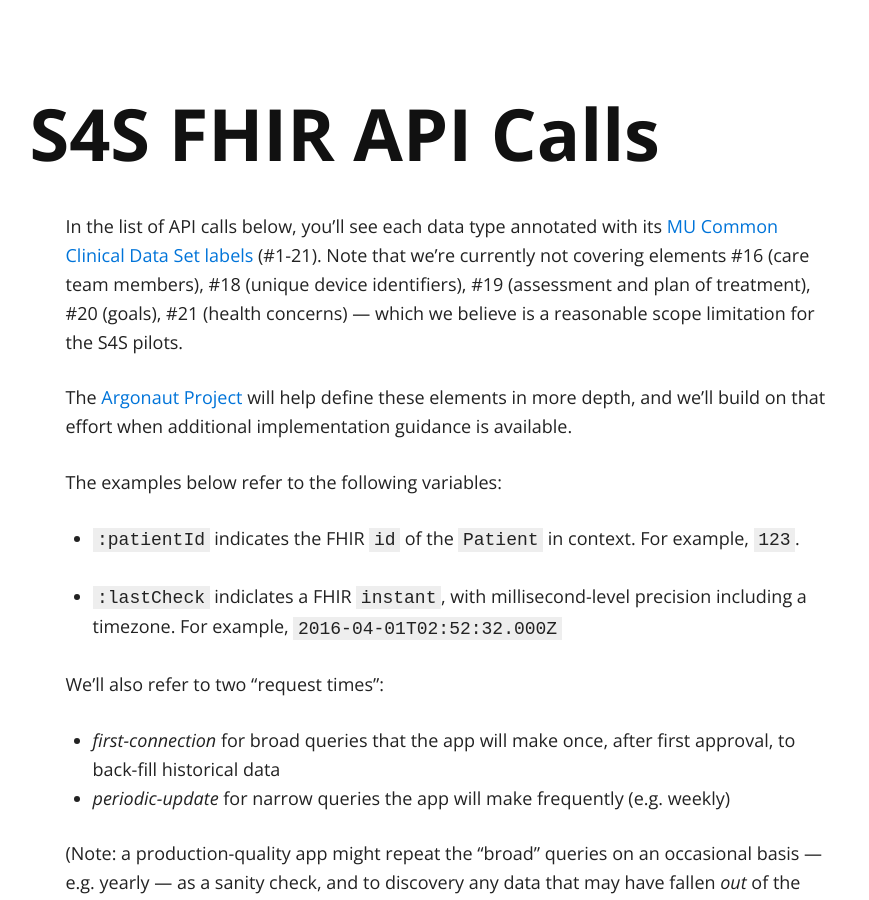
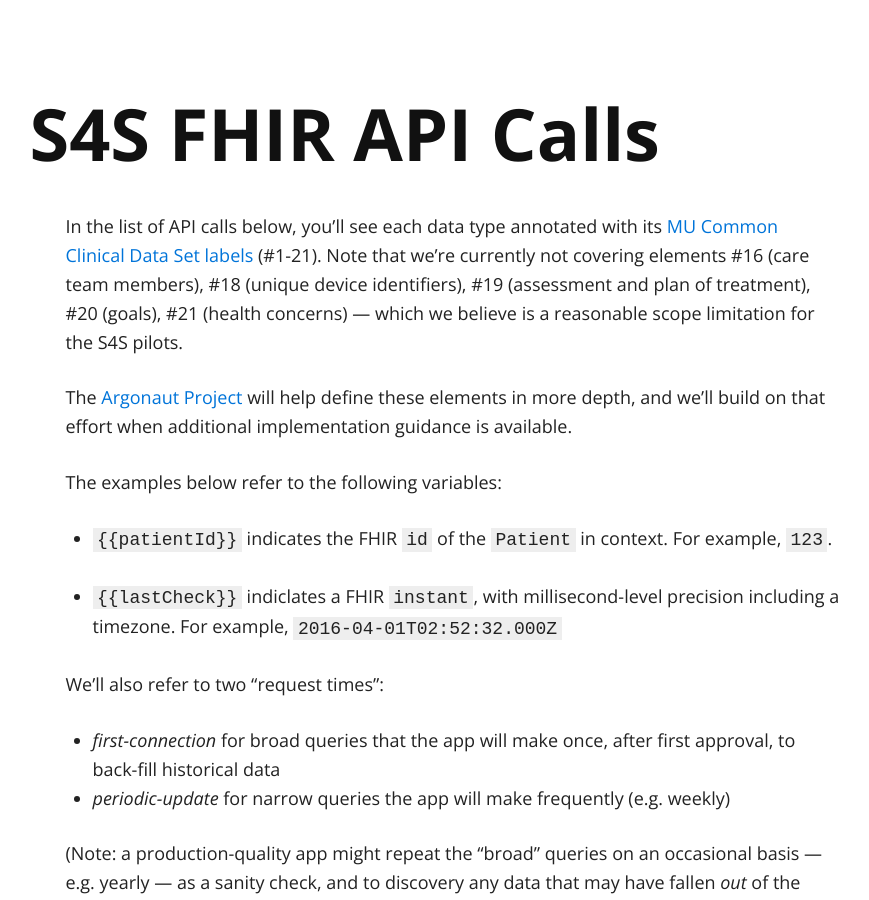
Before and after one commit to sync-for-science/sync-for-science.github.io, a Jekyll site: the page built from api-calls/index.md, in a window 1280 px wide and 900 px high. Shown: the whole window, without its empty margins (187-1056 px from the left). Built offline with Jekyll 4.4.1, drawn with Linux system fonts in a browser that asks for light colours; nearby versions of some CDN libraries; part of the change alters nothing that is shown.

```diff
--- a/api-calls/index.md
+++ b/api-calls/index.md
@@ -10,9 +10,9 @@ The [Argonaut Project](http://argonautwiki.hl7.org/index.php?title=Main_Page) wi
 
 The examples below refer to the following variables:
 
- * `:patientId` indicates the FHIR `id` of the `Patient` in context. For example, `123`.
-
- * `:lastCheck` indiclates a FHIR `instant`, with millisecond-level precision including a timezone. For example, `2016-04-01T02:52:32.000Z`
+ * `{% raw %}{{patientId}}{% endraw %}` indicates the FHIR `id` of the `Patient` in context. For example, `123`.
+
+ * `{% raw %}{{lastCheck}}{% endraw %}` indiclates a FHIR `instant`, with millisecond-level precision including a timezone. For example, `2016-04-01T02:52:32.000Z`
 
 We'll also refer to two "request times":
 
```
